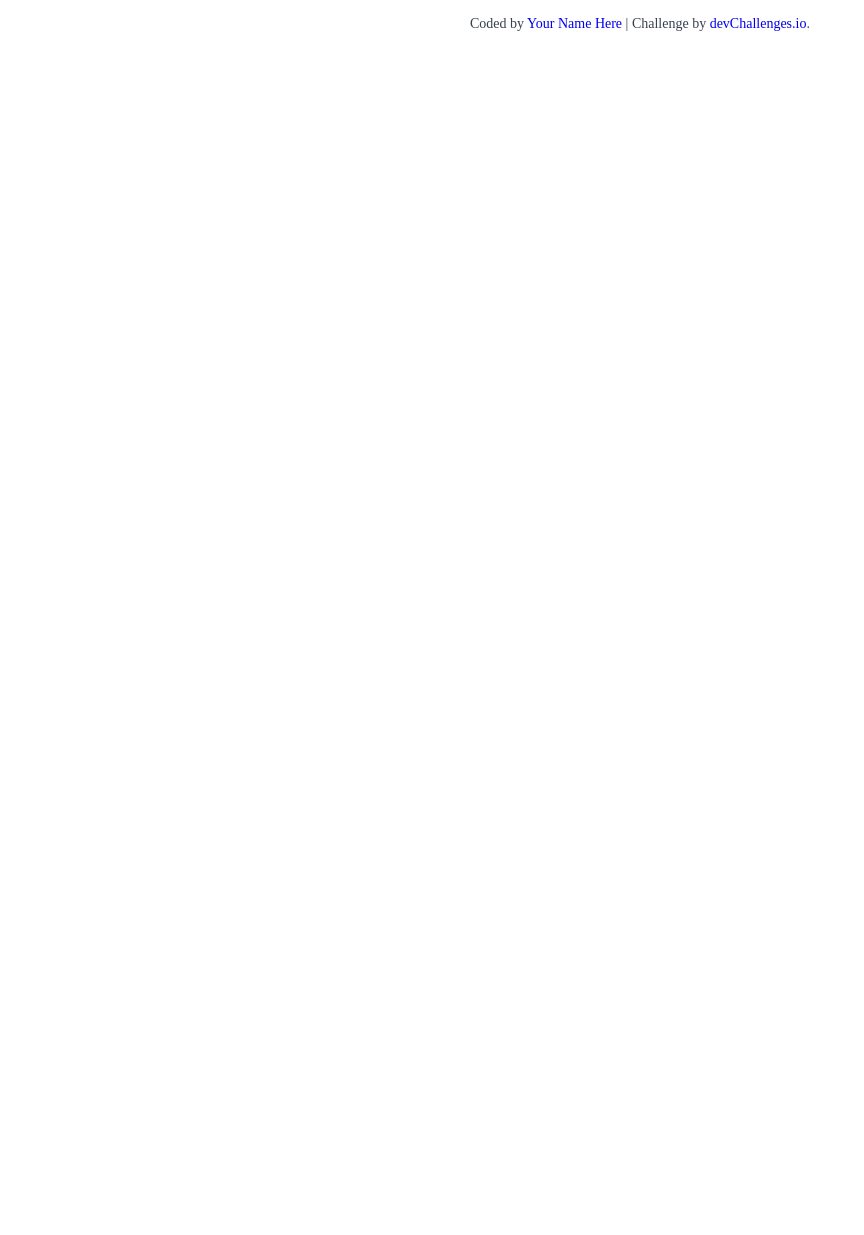
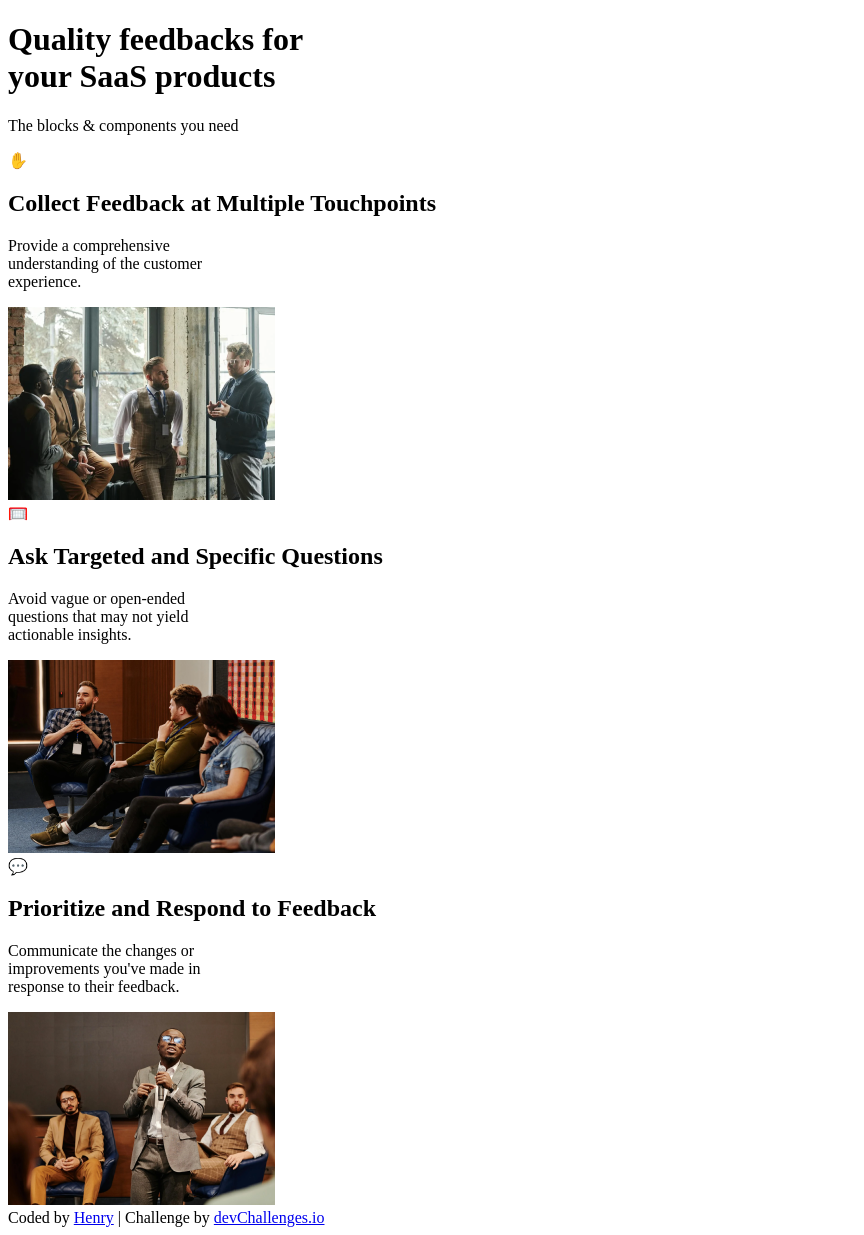
Before and after one commit to Henrydevlab/simple-feature-section, a plain HTML site: page index.html in a window 1280 px wide. Shown: the whole page, without its empty margins (0-864 px from the left). Before the commit the page ends 816 px from the top, so only its background shows below. Drawn offline with Linux system fonts and the light colour scheme.

Commit message:
feat: build semantic HTML layout with high-res asset tags and custom line breaks
- Create structured markup using semantic elements (<main>, <header>, <article>, <footer>) to establish a clean DOM baseline.
- Configure responsive, high-density card images using 'srcset' to bind both 1x and 2x screen resolution assets from the resources folder.
- Embed targeted utility break tags (`<br class="desktop-only">`) to force text wrapping to match layout design specs exactly.
- Link external Google Fonts dependencies and pull favicon resources directly into the head container.
- Update challenge attribution anchors with personal GitHub handle links.

```diff
--- a/index.html
+++ b/index.html
@@ -3,71 +3,69 @@
 <head>
   <meta charset="UTF-8" />
   <meta name="viewport" content="width=device-width, initial-scale=1.0" />
+  <meta name="description" content="Quality feedback features for SaaS products." />
+  <title>Simple Feature Section | devChallenges.io</title>
+  <link rel="preconnect" href="https://fonts.googleapis.com">
+  <link rel="preconnect" href="https://fonts.gstatic.com" crossorigin>
+  <link href="https://fonts.googleapis.com/css2?family=Outfit:wght@400;600&display=swap" rel="stylesheet">
+  <link rel="icon" href="resources/favicon.ico" type="image/x-icon" />
 
-    <link
-      rel="icon"
-      href="resources/favicon.ico"
-      type="image/x-icon"
-      sizes="96x96"
-    />
-
-    <title>Simple Feature Section | devChallenges.io</title>
-
-    <!--You are welcome to delete these styles or modify them in your own stylesheet -->
-    <style>
-      * {
-        margin: 0;
-        padding: 0;
-        box-sizing: border-box;
-      }
-
-      body {
-        height: 100vh;
-      }
-
-      .author-info {
-        font-size: 14px;
-        text-align: center;
-        margin-top: 16px;
-        color: rgb(55, 65, 81);
-      }
-
-      .author-info a {
-        text-decoration: none;
-      }
-    </style>
 </head>
 <body>
-    <!--
-     ✋
 
-     🥅
+  <main class="container">
+    <header class="header">
+      <h1 class="header__title">
+        Quality feedbacks for <br class="desktop-only"> your SaaS products
+      </h1>
+      <p class="header__subtitle">The blocks & components you need</p>
+    </header>
 
-     💬
+    <div class="feature-grid">
+      <article class="card">
+        <div class="card__icon card__icon--yellow" aria-hidden="true">✋</div>
+        <h2 class="card__title">Collect Feedback at Multiple Touchpoints</h2>
+        <p class="card__description">
+          Provide a comprehensive <br class="desktop-only">
+          understanding of the customer <br class="desktop-only">
+          experience.
+        </p>
+        <div class="card__img-container">
+          <img src="resources/photo_2.png" srcset="resources/photo_2.png 1x, resources/photo_2@2x.png 2x" alt="Analytics" class="card__img">
+        </div>
+      </article>
 
-     Quality feedbacks for your SaaS products
+      <article class="card">
+        <div class="card__icon card__icon--blue" aria-hidden="true">🥅</div>
+        <h2 class="card__title">Ask Targeted and Specific Questions</h2>
+        <p class="card__description">
+          Avoid vague or open-ended <br class="desktop-only">
+          questions that may not yield <br class="desktop-only">
+          actionable insights.
+        </p>
+        <div class="card__img-container">
+          <img src="resources/photo_1.png" srcset="resources/photo_1.png 1x, resources/photo_1@2x.png 2x" alt="Meeting" class="card__img">
+        </div>
+      </article>
 
-     The blocks & components you need
+      <article class="card">
+        <div class="card__icon card__icon--pink" aria-hidden="true">💬</div>
+        <h2 class="card__title">Prioritize and Respond to Feedback</h2>
+        <p class="card__description">
+          Communicate the changes or <br class="desktop-only">
+          improvements you've made in <br class="desktop-only">
+          response to their feedback.
+        </p>
+        <div class="card__img-container">
+          <img src="resources/photo_3.png" srcset="resources/photo_3.png 1x, resources/photo_3@2x.png 2x" alt="Presentation" class="card__img">
+        </div>
+      </article>
+    </div>
 
-     Collect Feedback at Multiple Touchpoints
+    <footer class="attribution">
+      Coded by <a href="https://github.com/Henrydevlab">Henry</a> | Challenge by <a href="https://www.devchallenges.io">devChallenges.io</a>
+    </footer>
+  </main>
 
-     Provide a comprehensive understanding of the customer experience.
-
-     Ask Targeted and Specific Questions
-
-     Avoid vague or open-ended questions that may not yield actionable insights.
-
-     Prioritize and Respond to Feedback
-
-     Communicate the changes or improvements you've made in response to their feedback.
-
-    -->
-
-    <div class="author-info">
-      Coded by <a href="#">Your Name Here</a> | Challenge by
-      <a href="https://www.devchallenges.io?ref=challenge" target="_blank"
-        >devChallenges.io</a
-      >.
-    </div>
 </body>
 </html>
```
Lines whose indentation alone changed are shown as unchanged.
